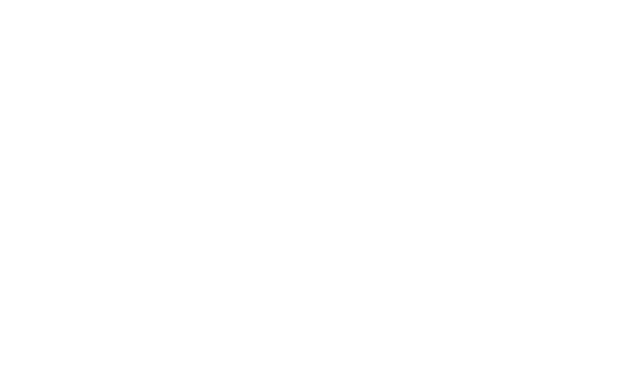
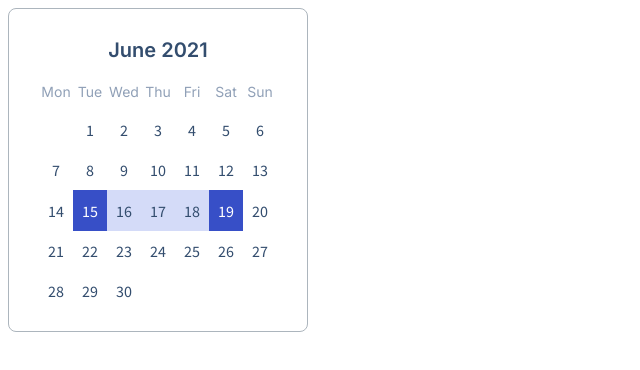
Before and after one commit to js-tasks-ru/htmlcss-20210513_mrmldsky27, a website: page 05-lection3/03-calendar/index.html in a window 1280 px wide. Shown: the whole page, without its empty margins (0-640 px from the left). Drawn offline with Linux system fonts and the light colour scheme.

Commit message:
add calendar

```diff
--- a/05-lection3/03-calendar/calendar.css
+++ b/05-lection3/03-calendar/calendar.css
@@ -0,0 +1,66 @@
+:root {
+    --max-width-cal: 300px;
+    --max-height-cal: 324px;
+
+    --header-color-cal: #334D6E;
+    --between-color: #d4dbf8;
+    --day-color: #334D6E;
+    --wday-color: #90A0B7;
+}
+
+.calendar {
+    border: 1px solid var(--grey-3, #ACB5BD);
+    border-radius: 8px;
+    padding: 28px 30px;
+    width: 100%;
+    max-width: var(--max-width-cal);
+    max-height: var(--max-height-cal);
+    box-sizing: border-box;
+}
+
+.calendar__header {
+    text-align: center;
+    margin-bottom: 10px;
+    font-weight: bold;
+    color: var(--header-color-cal);
+}
+
+.calendar__wrapper {
+    position: relative;
+    padding-bottom: 100%;
+}
+
+.calendar__body {
+    position: absolute;
+    top: 0;
+    left: 0;
+    right: 0;
+    bottom: 0;
+    display: grid;
+    grid-template-columns: repeat(7, 1fr);
+}
+
+.calendar__element {
+    font-size: 16px;
+    color: var(--day-color);
+    display: flex;
+    justify-content: center;
+    flex-direction: column;
+    align-items: center;
+    font-family: 'Source Sans Pro';
+}
+
+.calendar__element_wday {
+    color: var(--wday-color);
+    font-family: 'Inter';
+    font-size: 14px;
+}
+
+.calendar__element_chosen {
+    background-color: var(--blue, #374FC7);
+    color: var(--white, #fff);
+}
+
+.calendar__element_between {
+    background-color: var(--between-color);
+}
--- a/05-lection3/03-calendar/index.html
+++ b/05-lection3/03-calendar/index.html
@@ -7,6 +7,52 @@
         <title>Calendar</title>
     </head>
     <body>
-
+        <div class="cards__body calendar">
+            <header>
+                <h4 class="calendar__header">June 2021</h4>
+            </header>
+            <div class="calendar__wrapper">
+                <div class="calendar__body">
+                    <span class="calendar__element calendar__element_wday">Mon</span>
+                    <span class="calendar__element calendar__element_wday">Tue</span>
+                    <span class="calendar__element calendar__element_wday">Wed</span>
+                    <span class="calendar__element calendar__element_wday">Thu</span>
+                    <span class="calendar__element calendar__element_wday">Fri</span>
+                    <span class="calendar__element calendar__element_wday">Sat</span>
+                    <span class="calendar__element calendar__element_wday">Sun</span>
+                    <span class="calendar__element"></span>
+                    <span class="calendar__element">1</span>
+                    <span class="calendar__element">2</span>
+                    <span class="calendar__element">3</span>
+                    <span class="calendar__element">4</span>
+                    <span class="calendar__element">5</span>
+                    <span class="calendar__element">6</span>
+                    <span class="calendar__element">7</span>
+                    <span class="calendar__element">8</span>
+                    <span class="calendar__element">9</span>
+                    <span class="calendar__element">10</span>
+                    <span class="calendar__element">11</span>
+                    <span class="calendar__element">12</span>
+                    <span class="calendar__element">13</span>
+                    <span class="calendar__element">14</span>
+                    <span class="calendar__element calendar__element_chosen">15</span>
+                    <span class="calendar__element calendar__element_between">16</span>
+                    <span class="calendar__element calendar__element_between">17</span>
+                    <span class="calendar__element calendar__element_between">18</span>
+                    <span class="calendar__element calendar__element_chosen">19</span>
+                    <span class="calendar__element">20</span>
+                    <span class="calendar__element">21</span>
+                    <span class="calendar__element">22</span>
+                    <span class="calendar__element">23</span>
+                    <span class="calendar__element">24</span>
+                    <span class="calendar__element">25</span>
+                    <span class="calendar__element">26</span>
+                    <span class="calendar__element">27</span>
+                    <span class="calendar__element">28</span>
+                    <span class="calendar__element">29</span>
+                    <span class="calendar__element">30</span>
+                </div>
+            </div>
+        </div>
     </body>
 </html>
--- a/assets/fonts/fonts.css
+++ b/assets/fonts/fonts.css
@@ -1,2 +1,3 @@
 @import url('https://fonts.googleapis.com/css2?family=Roboto:ital,wght@0,100;0,300;0,400;0,500;0,700;0,900;1,100;1,300;1,400;1,500;1,700;1,900&display=swap');
 @import url('https://fonts.googleapis.com/css2?family=Inter:wght@400;500;600&display=swap');
+@import url('https://fonts.googleapis.com/css2?family=Source+Sans+Pro&display=swap');
```
